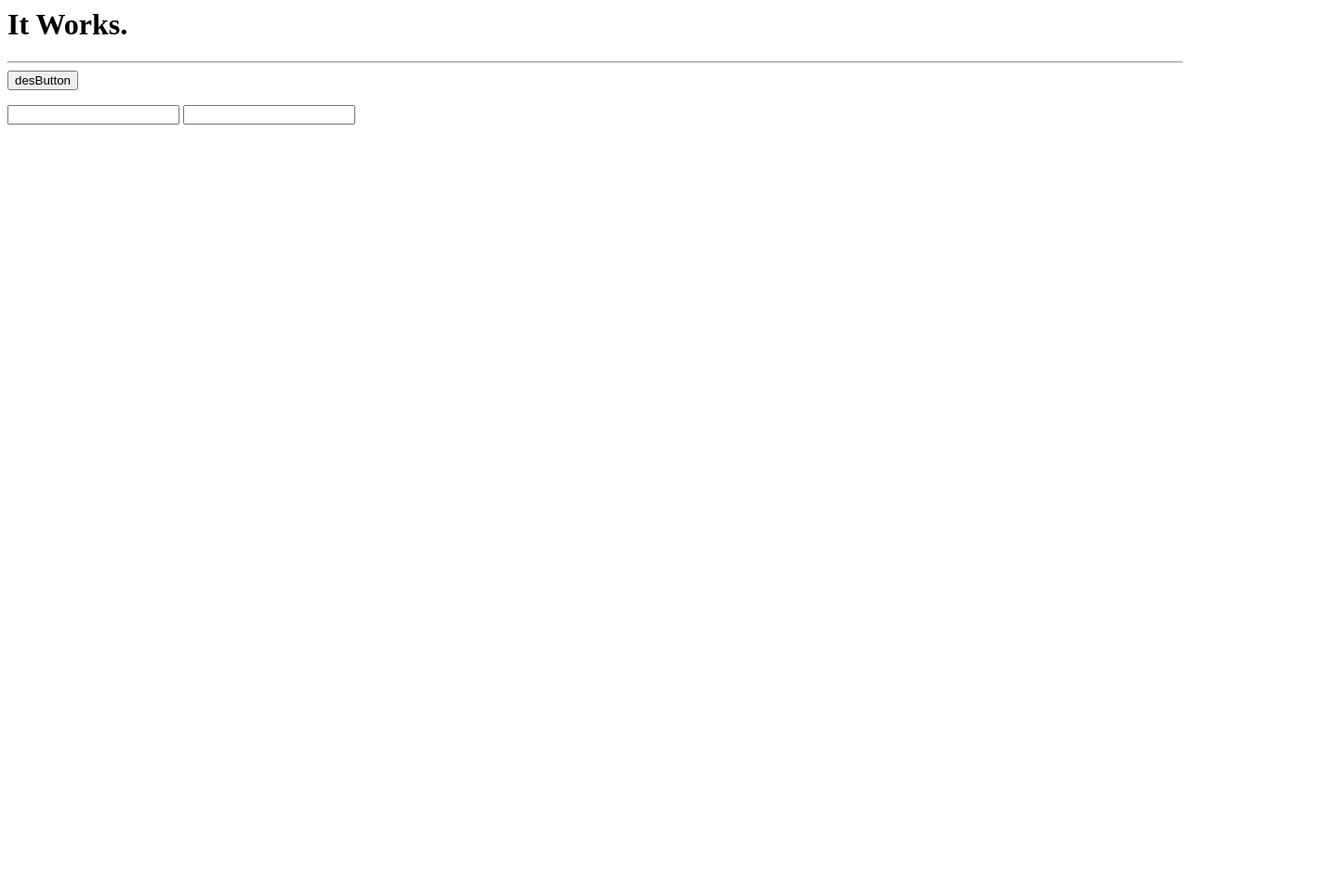
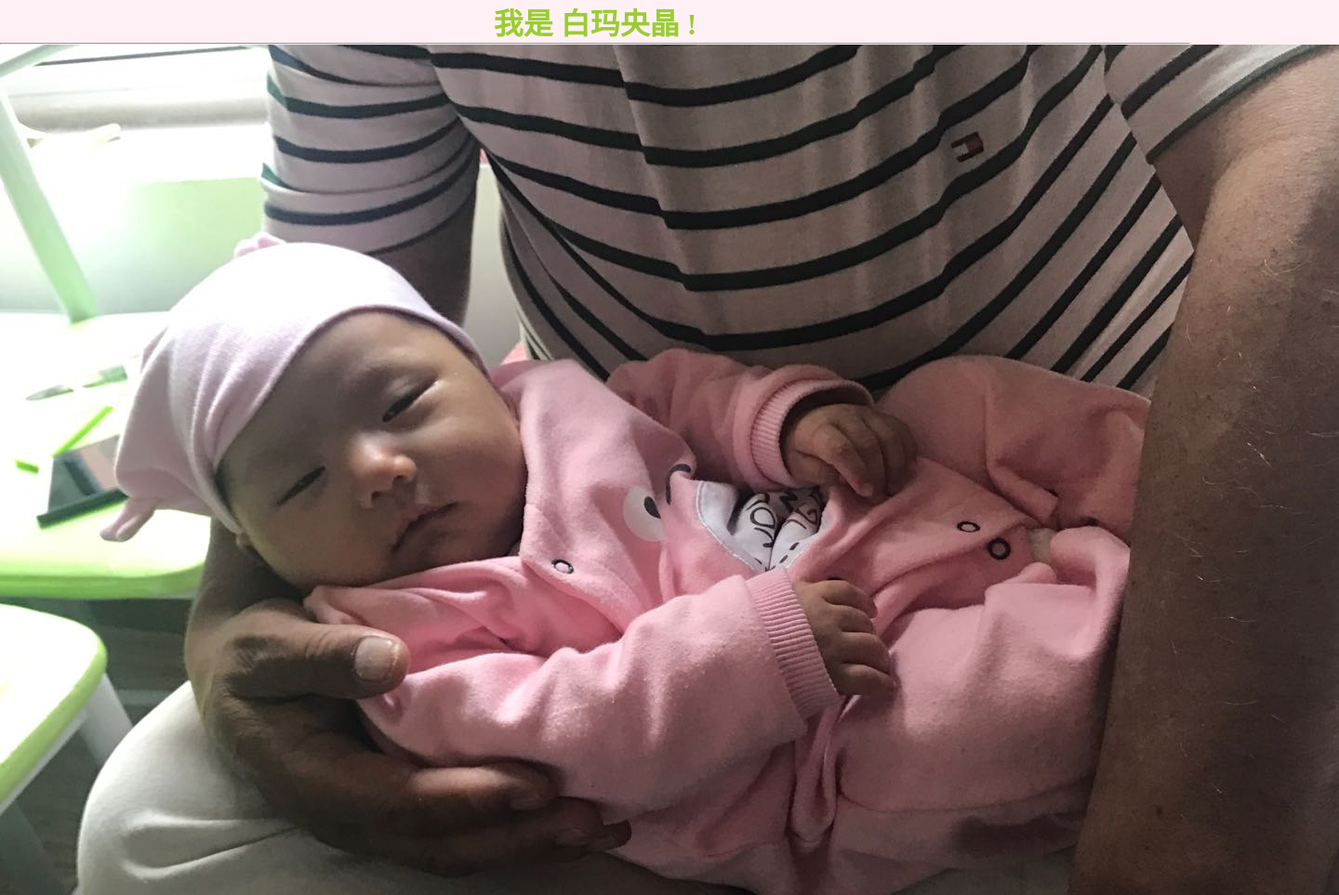
Before and after one commit to dgjlovehyz/testweb, a plain HTML site: page index.html in a window 1280 px wide. Shown: the top 963 px of the page at 93% size, 1440 px wide, since content can reach past the window. Before the commit the page ends 800 px from the top, so only its background shows below. Drawn offline with Linux system fonts and the light colour scheme.

Commit message:
update index

```diff
--- a/index.html
+++ b/index.html
@@ -2,10 +2,12 @@
   <head>
     <meta charset="UTF-8">
     <title>My Index Page</title>
+    <link rel="stylesheet" href="index.css" rel="external nofollow" >
   </head>
   <body>
-    <h1>It Works.</h1>
+    <h1>我是 白玛央晶 !</h1>
     <hr>
+    <img src="img_100.jpg" />
     <form method=get action="">
       <input type="button" value="desButton" onclick="to()" />
     </form>
@@ -17,7 +19,7 @@
     function to(){
         var  getval = document.getElementById("cc").value;
         var  aa = document.getElementById("aa").value;
-        location.href = "html/desPage/index.html";
+        // location.href = "html/desPage/index.html";
     }
 </script>
 
```
